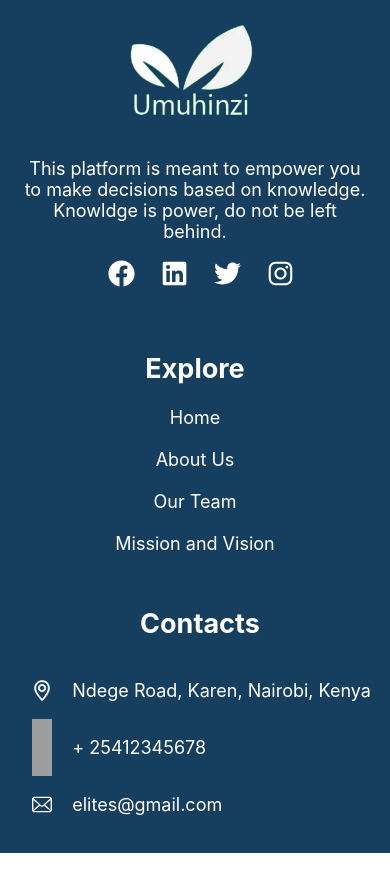
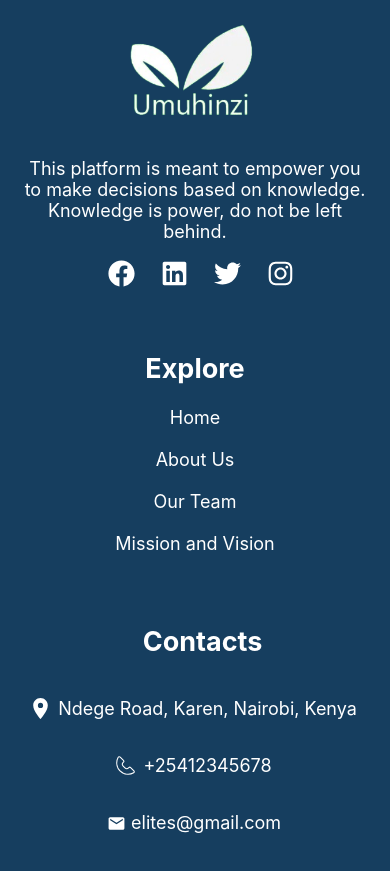
Before and after one commit to akirachix/Elites-Informational, a React (Create React App) app in the folder umuhinzi-react/: page / in a window 390 px wide. Built offline with nearby package versions, Linux system fonts and the light colour scheme; grey boxes are pictures that could not be loaded.

Commit message:
Add changes

```diff
--- a/umuhinzi-react/src/Footer/index.css
+++ b/umuhinzi-react/src/Footer/index.css
@@ -1,4 +1,4 @@
-.container{
+.footer-container{
    background-color: #163E5F;
    display: flex;
    color: white;
@@ -8,15 +8,30 @@
    margin-top: -20px;
 }
 
-.pins{
-   width: 30px;
+.locationpin{
+   font-size: 25px;
+   margin-top: -15px;
+   margin-bottom: -6px;
+}
+
+.phoneicon{
+   font-size: 25px;
+   margin-top: -15px;
+   margin-bottom: -6px;
+
+}
+
+
+#emailicon{
+   font-size: 19px;
+   margin-bottom: -4px;
+   margin-left: 3px;
 }
 
 .contacts{
    margin-left: 100px;
    display: flex;
    gap: 20px;
-
 }
 
 .socialmedia{
@@ -36,20 +51,35 @@
 
 .explore-container{
    margin-top: 35px;
-   text-align: center;
+
 }
 
 .contactheading{
-   margin-left: 50%;
+   margin-left: 26.8%;
 }
 
 .contacts-container{
    margin-top: 30px;
+
 }
+.explorecontent {
+   list-style-type: none;
+   padding: 0;
+
+ }
+
+ .explorecontent li {
+   margin-bottom: 0px;
+ }
+
+ .explorecontent a {
+   color: white;
+   text-decoration: none;
+ }
 
 
    @media screen and (min-width:280px) and (max-width:360px){
-      .container{
+      .footer-container{
          flex-direction: column;
          font-size: 15px;
          width: 90%;
@@ -58,7 +88,7 @@
       .contacts-container{
          white-space: nowrap;
          margin-right: 30%;
-         text-align: center;
+
          margin-left: -110px;
       }
 
@@ -67,8 +97,8 @@
          text-align: center;
          margin-left: -5.2%;
          font-size: 14px;
+      }
 
-      }
 
       .umuhinzi{
          width: 120px;
@@ -79,18 +109,27 @@
          margin-left: 25%;
       }
 
-      .pins{
-         width: 10%;
+      .explore-container{
+         justify-content: center;
+      }
+
+
+
+      .contacts{
+         gap: 10px;
+         margin-left: 180px;
+         justify-content: center;
 
       }
 
-      .contacts{
-         gap: 10px;
-         margin-left: 105px;
+      .contactheading{
+         text-align: center;
+         margin-left: 189px;
       }
 
-      .contactheading{
-         margin-left: 194px;
+      .explore-container{
+         text-align: center;
+         margin-left: 0px;
       }
 
 
@@ -101,7 +140,7 @@
 
 
    @media screen and (min-width:361px) and (max-width:480px){
-      .container{
+      .footer-container{
          flex-direction: column;
          font-size: 18px;
       }
@@ -109,16 +148,18 @@
       .contacts-container{
          white-space: nowrap;
          margin-right: 30%;
+         text-align: center;
       }
 
       .contacts{
-         margin-left: 5%;
+
          font-size: 18px;
+         justify-content: center;
       }
 
       .content{
          text-align: center;
-         /* font-size: 18px; */
+
       }
 
       .socialmedia{
@@ -129,8 +170,10 @@
          margin-left: 49%;
       }
 
-      .pins{
-         width: 20px;
+      .explore-container{
+
+         text-align: center;
+         margin-left: 0px;
       }
 
 
@@ -139,7 +182,7 @@
 
 
    @media screen and (min-width:481px) and (max-width:680px){
-      .container{
+      .footer-container{
          flex-direction: column;
          font-size: 24px;
       }
@@ -162,15 +205,23 @@
       }
 
       .contacts{
-         margin-left: 8%;
+         margin-left: 2%;
          white-space: nowrap;
+         justify-content: center;
+
+      }
+
+      .explore-container{
+
+         text-align: center;
+         margin-left: 0px;
       }
    }
 
    @media screen and (min-width:681px) and (max-width:880px){
-      .container{
+      .footer-container{
          flex-direction: column;
-         font-size: 35px;
+         font-size: 30px;
       }
 
      .umuhinzi{
@@ -181,23 +232,39 @@
       text-align: center;
      }
 
-     /* .socialmedia{
-      justify-content: center;
-      margin-right: 200px;
-     } */
+
 
      .contactheading{
       margin-left: 38%;
      }
 
      .contacts{
-   margin-left: 60px;
+   margin-left: 0px;
+   justify-content: center;
 
      }
 
-     .pins{
-      width: 6%;
-     }
+   .phoneicon{
+      font-size: 40px;
+
+   }
+
+   .locationpin{
+      font-size: 40px;
+
+   }
+
+   #emailicon{
+      font-size: 40px;
+      margin-bottom: -10px;
+
+   }
+
+   .explore-container{
+
+      text-align: center;
+      margin-left: 0px;
+   }
 
 
 
@@ -205,7 +272,7 @@
    }
 
    @media screen and (min-width:881px) and (max-width:1020px){
-      .container{
+      .footer-container{
          flex-direction: column;
          font-size: 38px;
       }
@@ -228,24 +295,29 @@
      }
 
      .contacts{
-   margin-left: 12%;
+   margin-left: 0%;
+   justify-content: center;
      }
 
-     .pins{
-      width: 6%;
-     }
+   .phoneicon{
+      font-size: 50px;
 
    }
 
-   @media screen and (min-width:1021px) and (max-width:1250px){
+   .locationpin{
+      font-size: 50px;
 
    }
 
+   #emailicon{
+      font-size: 50px;
 
+   }
 
- @media screen and (min-width:1251px) and (max-width:1500px){
+   .explore-container{
 
+      text-align: center;
+      margin-left: 0px;
+   }
 
-
-
-}
+   }
--- a/umuhinzi-react/src/Footer/index.js
+++ b/umuhinzi-react/src/Footer/index.js
@@ -1,22 +1,19 @@
 import './index.css';
-import umuhinzilogo from '../Images/umuhinziicon.png'
-import location from '../Images/location.svg';
-import email from '../Images/email.svg';
-import telephone from '../Images/telephone.svg';
-import { FaFacebook, FaInstagram, FaLinkedin, FaPhoneAlt, FaTwitter } from 'react-icons/fa';
-
-
+import umuhinzilogo from '../Images/umuhinziicon.png';
+import { FaFacebook, FaInstagram, FaLinkedin, FaTwitter } from 'react-icons/fa';
+import {CiPhone} from 'react-icons/ci';
+import {MdEmail, MdLocationOn} from 'react-icons/md';
 
 
 const Footer = ()=>{
     return(
-       <div className="container">
-         <div className="first-set">
+       <div className="footer-container">
+         <div>
 
 
-         <div className="text">
+         <div className="umuhinzidetails">
          <img src={umuhinzilogo} alt="" className="umuhinzi"/>
-         <p className="content">This platform is meant to empower you<br></br> to make decisions based on knowledge.<br></br>Knowldge is power, do not be left behind.</p>
+         <p className="content">This platform is meant to empower you<br></br> to make decisions based on knowledge.<br></br>Knowledge is power, do not be left behind.</p>
          </div>
 
          <div className="socialmedia">
@@ -45,10 +42,13 @@ const Footer = ()=>{
             <h2 className="explore-heading">Explore</h2>
 
             <div className="explorecontent">
-            <li>Home</li><br></br>
-            <li>About Us</li><br></br>
-            <li>Our Team</li><br></br>
-            <li>Mission and Vision</li>
+               <ul className='explorecontent'>
+            <li><a href='home'>Home</a></li><br></br>
+            <li><a href='about us'>About Us</a></li><br></br>
+            <li><a href='our team'>Our Team</a></li><br></br>
+            <li><a href='mission and vision'>Mission and Vision</a></li>
+               </ul>
+
             </div>
 
          </div>
@@ -57,19 +57,15 @@ const Footer = ()=>{
             <h2 className="contactheading">Contacts</h2>
 
             <div className="contacts">
-            <img src={location} alt="" className="pins"/>
-            <p>Ndege Road, Karen, Nairobi, Kenya</p>
+            <p> <MdLocationOn className='locationpin'/> Ndege Road, Karen, Nairobi, Kenya</p>
             </div>
 
             <div className="contacts">
-               {/* <FaPhoneAlt className='phonepin'/> */}
-             <img src={telephone} alt="" className="pins"/>
-            <p>+ 25412345678</p>
+            <p> <CiPhone className="phoneicon"/>  +25412345678</p>
             </div>
 
            <div className="contacts">
-           <img src={email} alt= "" className="pins"/>
-           <p className="gmail">elites@gmail.com</p>
+           <p><MdEmail id='emailicon'/>     elites@gmail.com</p>
            </div>
 
          </div>
```
Also changed, not shown: 1 other file (tests, documents, lock files or other folders).
